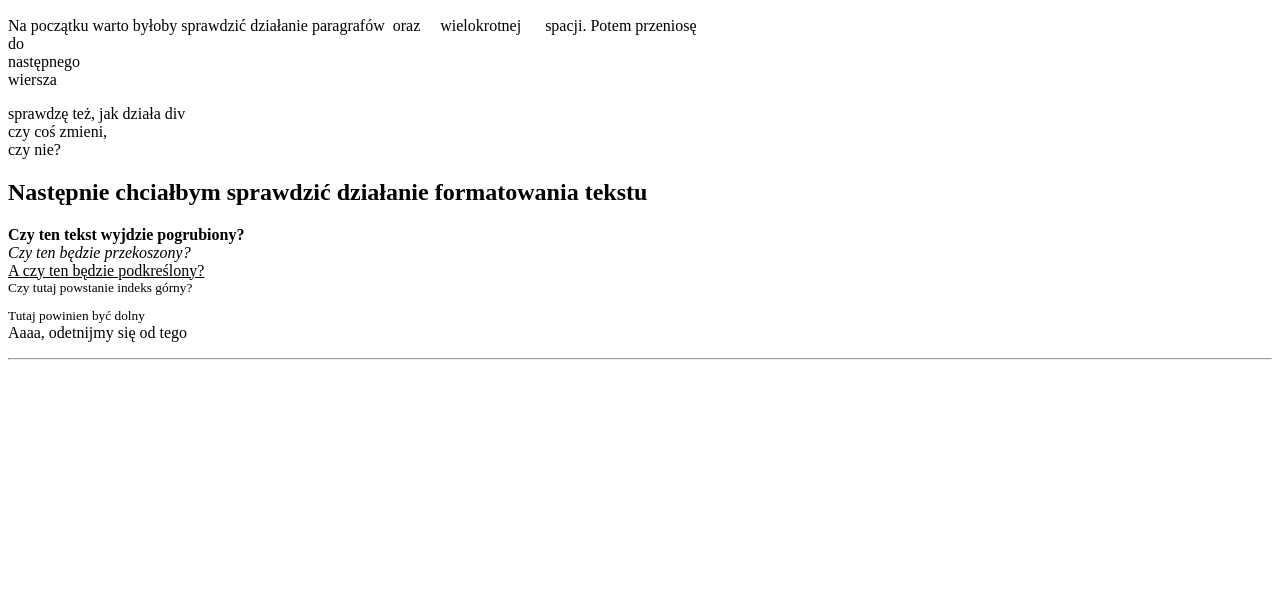
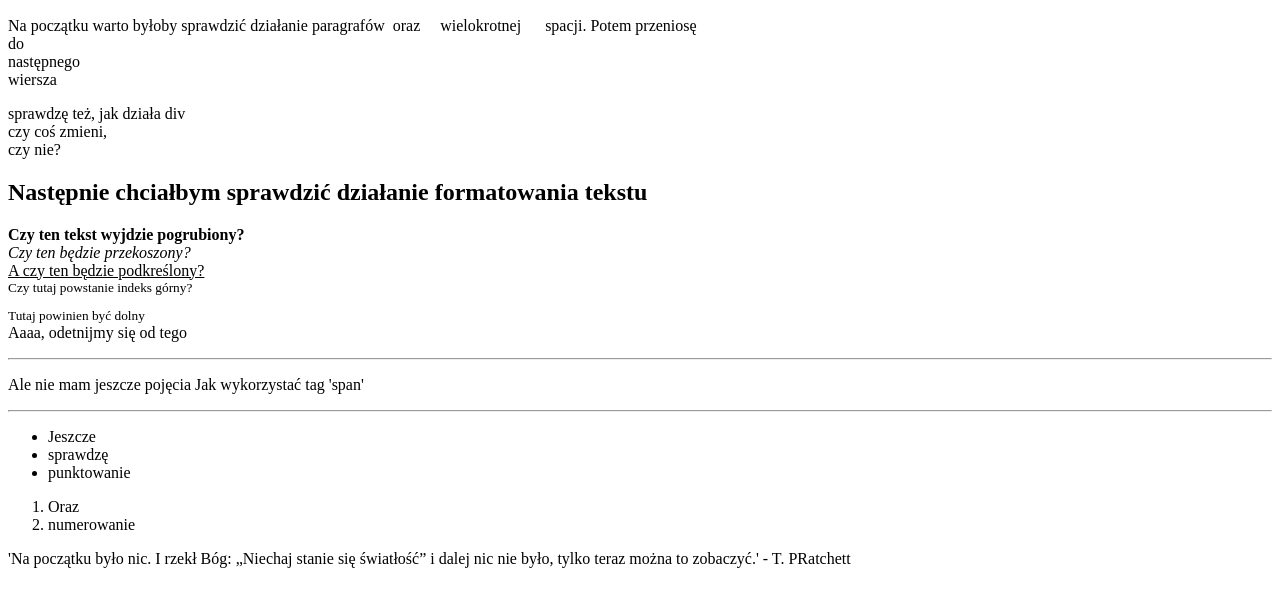
Before and after one commit to Janek1988r/Zadanie2, a plain HTML site: page index.html in a window 1280 px wide. Shown: the part 110-716 px from the top of the page. Drawn offline with Linux system fonts and the light colour scheme.

Commit message:
task finished

```diff
--- a/index.html
+++ b/index.html
@@ -22,6 +22,18 @@
         <sub>Tutaj powinien być dolny</sub></br>
         Aaaa, odetnijmy się od tego</br>
         <hr/></p>
+        <p><span>Ale nie mam jeszcze pojęcia</span>
+        <span>Jak wykorzystać tag 'span'</span></p>
+        <hr/>
+        <ul>
+            <li>Jeszcze</li>
+            <li>sprawdzę</li>
+            <li>punktowanie</li>
+        </ul>
+        <ol>
+            <li>Oraz</li>
+            <li>numerowanie</li>
+        </ol>
+        <footer>'Na początku było nic. I rzekł Bóg: „Niechaj stanie się światłość” i dalej nic nie było, tylko teraz można to zobaczyć.' - T. PRatchett</footer>
     </body>
-
 </html>
```
